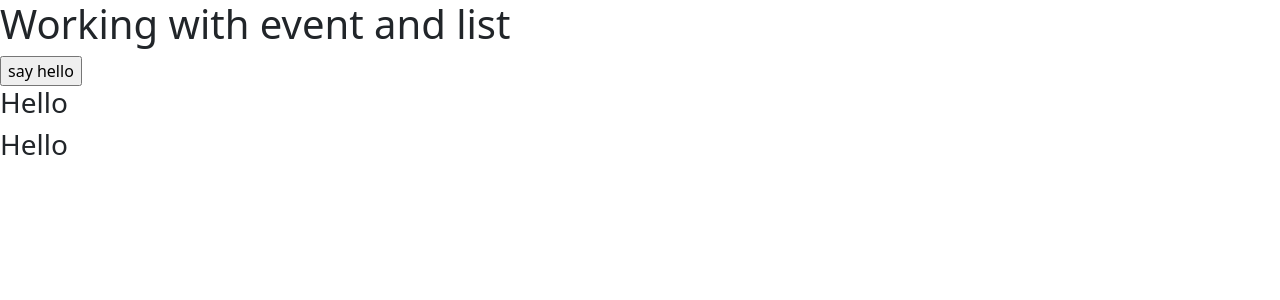
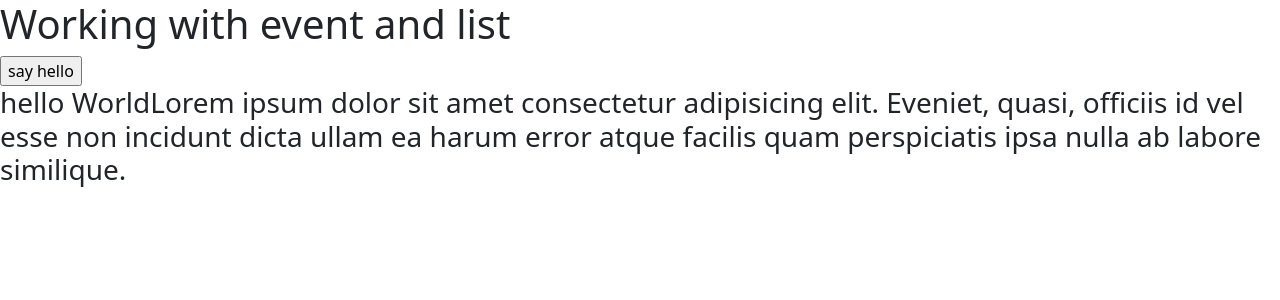
Before and after one commit to abhi0707-coder/my-react-app1, a React (Create React App) app: page / in a window 1280 px wide. Both pictures are taken after a click on the button "say hello". Shown: the top 300 px of the page. Built offline with nearby package versions, Linux system fonts and the light colour scheme.

Commit message:
useState

```diff
--- a/src/App.js
+++ b/src/App.js
@@ -1,12 +1,13 @@
 import logo from './logo.svg'
 import './App.css'
+import { useState } from 'react'
 
-function App() {
-  let list = ['Hello', 'Hello']
+export default function App() {
+  const [list, setList] = useState([])
 
   let addNewHello = () => {
-    //alert('Add new hello logic will come here')
-    list.push('hello')
+    const newList = [...list, 'hello World']
+    setList(newList)
     console.log(list)
   }
 
@@ -14,10 +15,17 @@ function App() {
     <div>
       <h1>Working with event and list</h1>
       <input type="button" value="say hello" onClick={addNewHello} />
-      {list.map((item) => (
-        <h3>{item}</h3>
-      ))}
+      {list.map((item) => {
+        return (
+          <h3>
+            {item}
+            Lorem ipsum dolor sit amet consectetur adipisicing elit. Eveniet,
+            quasi, officiis id vel esse non incidunt dicta ullam ea harum error
+            atque facilis quam perspiciatis ipsa nulla ab labore similique.
+          </h3>
+        )
+      })}
     </div>
   )
 }
-export default App
+//export default App
```
